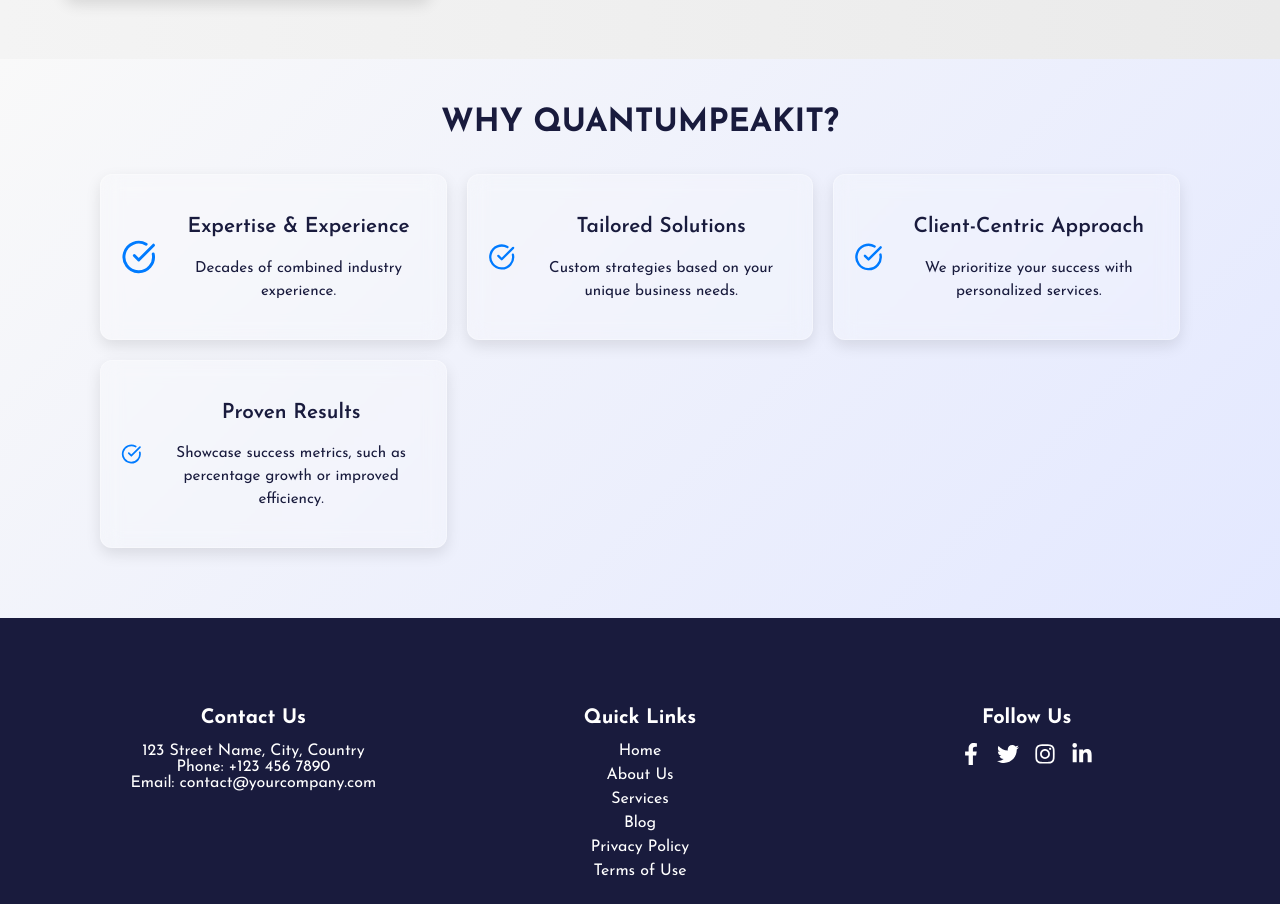
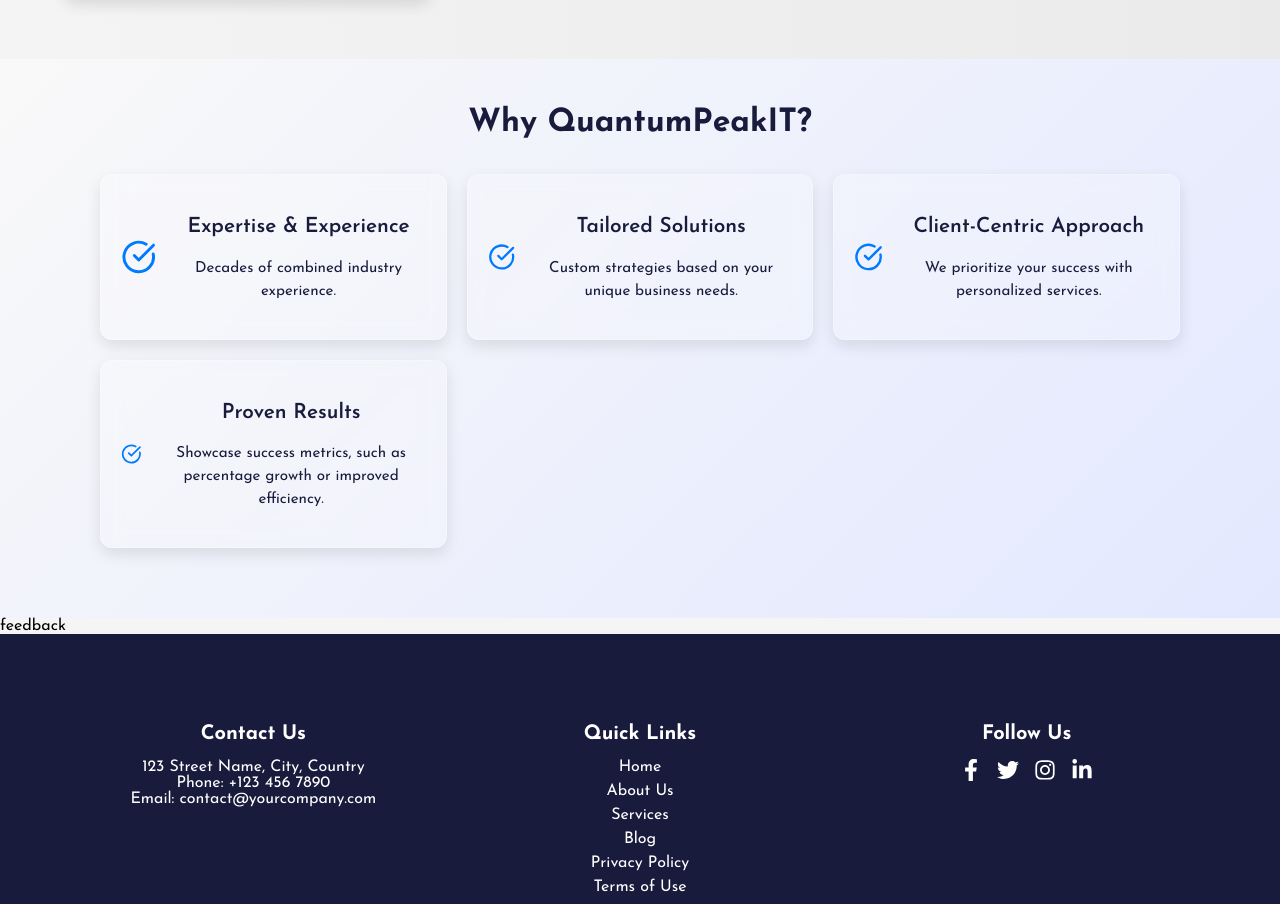
Before and after one commit to thakur7071/quantumpeakIT, a React (Vite) app: page / in a window 1280 px wide. Shown: the part 1440-2344 px from the top of the page. Built offline with nearby package versions, Linux system fonts and the light colour scheme.

Commit message:
Initial Commit

```diff
--- a/src/Components/ChooseUs/ChooseUs.css
+++ b/src/Components/ChooseUs/ChooseUs.css
@@ -12,7 +12,6 @@
   position: relative;
   display: inline-block;
   margin-top: -20px;
-  text-transform: uppercase;
 }
 
 .points-container {
--- /dev/null
+++ b/src/Components/FeedBack/FeedBack.jsx
@@ -0,0 +1,11 @@
+import "./FeedBack.css"
+
+const FeedBack = () => {
+  return (
+    <div>
+      feedback
+    </div>
+  )
+}
+
+export default FeedBack
--- a/src/Components/Service/Service.jsx
+++ b/src/Components/Service/Service.jsx
@@ -1,5 +1,5 @@
 import { Briefcase, Cloud, Shield } from "lucide-react"; // Import icons
-// import "./Service.css";
+import "./Service.css";
 
 const services = [
   {
--- a/src/pages/Home.jsx
+++ b/src/pages/Home.jsx
@@ -1,6 +1,7 @@
 import Hero from "../Components/Hero/Hero"
 import HomePageServices from "../Components/HomePageServices/HomePageServices"
 import ChooseUs from "../Components/ChooseUs/ChooseUs"
+import FeedBack from "../Components/FeedBack/FeedBack"
 
 const Home = () => {
   return (
@@ -8,6 +9,7 @@ const Home = () => {
       <Hero/>
       <HomePageServices/>
       <ChooseUs/>
+      <FeedBack/>
     </div>
   )
 }
```
Also changed, not shown: src/Components/FeedBack/FeedBack.css (added).
